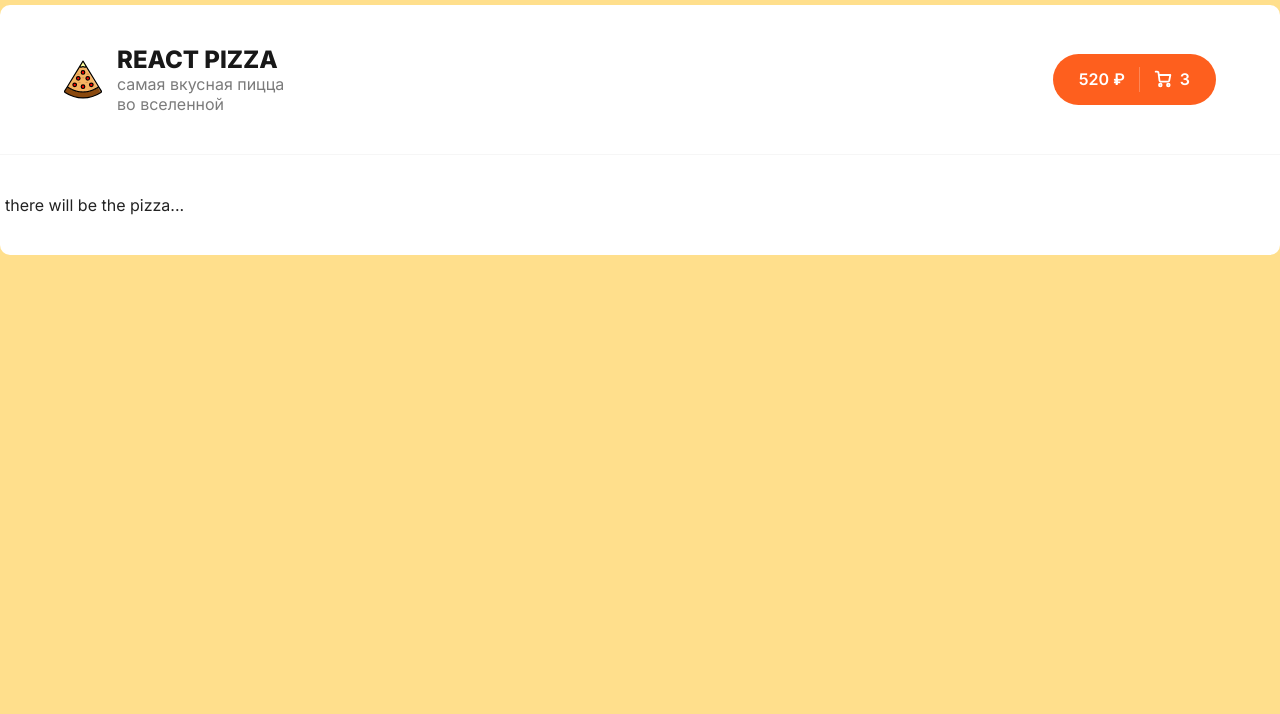
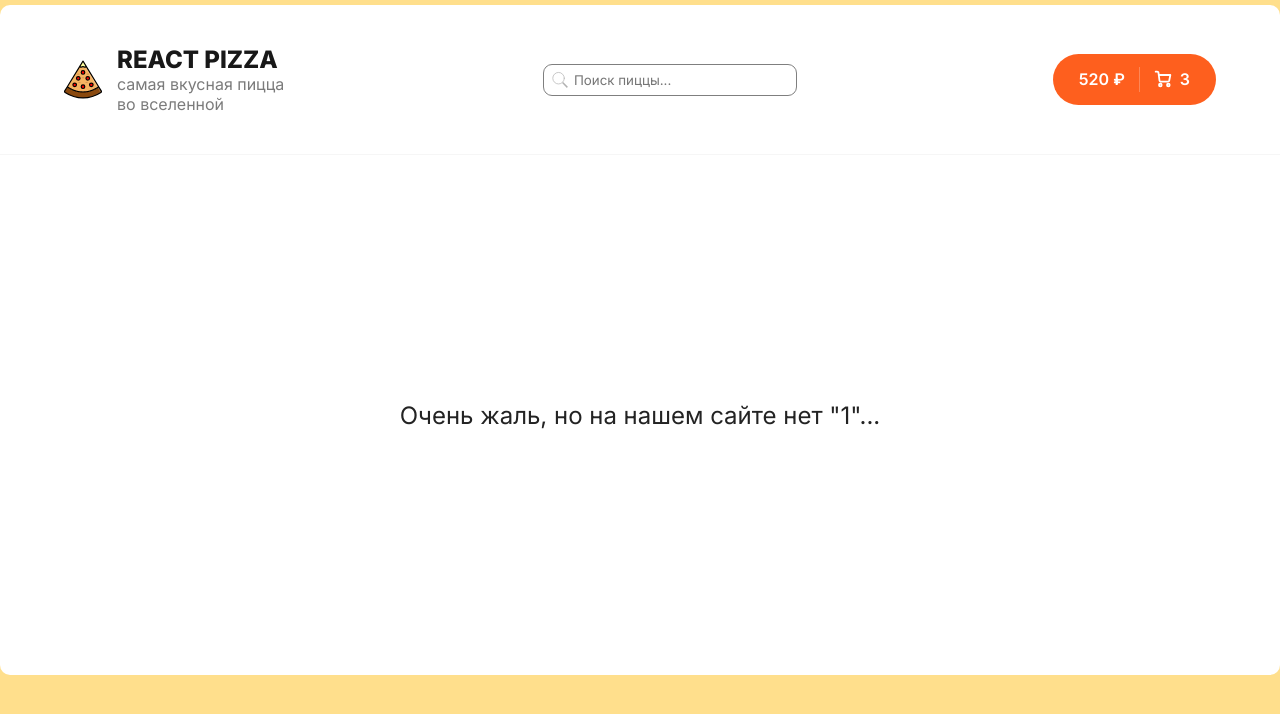
Before and after one commit to vic-samoylik-999/pizza-react-v2, a React (Vite) app: page /pizza/1 in a window 1280 px wide. Shown: the top 714 px of the page. Built offline with nearby package versions, Linux system fonts and the light colour scheme.

Commit message:
feat: change routing and add simple search

```diff
--- a/src/App.jsx
+++ b/src/App.jsx
@@ -1,18 +1,24 @@
 import React from 'react';
-import { Outlet } from 'react-router-dom';
+import { Routes, Route } from 'react-router-dom';
 
-import Header from './components/Header';
+import Layout from './components/Layout';
+import Home from './Pages/Home';
+import Cart from './Pages/Cart';
+import PizzaItself from './Pages/PizzaItself';
+import NotFound from './Pages/NotFound';
 
 import './scss/app.scss';
 
 function App() {
   return (
-    <div className="wrapper">
-      <Header />
-      <div className="content">
-        <Outlet />
-      </div>
-    </div>
+    <Routes>
+      <Route path="/" element={<Layout />}>
+        <Route index path="/" element={<Home />} />
+        <Route path="cart" element={<Cart />} />
+        <Route path=":slug" element={<PizzaItself />} />
+        <Route path="/*" element={<NotFound />} />
+      </Route>
+    </Routes>
   );
 }
 
--- a/src/Pages/Home.jsx
+++ b/src/Pages/Home.jsx
@@ -5,6 +5,7 @@ import Categories from '../components/Categories';
 import Sort from '../components/Sort';
 import PizzaBlock from '../components/PizzaBlock';
 import PizzaSkeleton from '../components/PizzaBlock/PizzaSkeleton';
+import { SearchContext } from '../components/Layout';
 
 function Home() {
   const [items, setItems] = React.useState([]);
@@ -13,6 +14,7 @@ function Home() {
   const [currentDropdownToggle, setDrodownToggle] = React.useState(false);
   const [currentSortChoice, setCurrentSortChoice] = React.useState(0);
   const [isAscendingOrder, setIsAscendingOrder] = React.useState(true);
+  const { searchValue } = React.useContext(SearchContext);
 
   const toggleStates = ['умолчанию', 'rating', 'price', 'title'];
 
@@ -40,6 +42,13 @@ function Home() {
     getData(url);
   }, [currentCategory, currentSortChoice, isAscendingOrder]);
 
+  const skeletons = [...new Array(8)].map(() => <PizzaSkeleton key={nanoid()} />);
+  const pizzas = searchValue
+    ? items
+        .filter((item) => item.title.toLowerCase().includes(searchValue.toLowerCase()))
+        .map((item) => <PizzaBlock key={nanoid()} {...item} />)
+    : items.map((item) => <PizzaBlock key={nanoid()} {...item} />);
+
   return (
     <div className="container">
       <div className="content__top">
@@ -55,11 +64,7 @@ function Home() {
         />
       </div>
       <h2 className="content__title">Все пиццы</h2>
-      <div className="content__items">
-        {isLoading
-          ? [...new Array(8)].map(() => <PizzaSkeleton key={nanoid()} />)
-          : items.map((item) => <PizzaBlock key={nanoid()} {...item} />)}
-      </div>
+      <div className="content__items">{isLoading ? skeletons : pizzas}</div>
     </div>
   );
 }
--- a/src/Pages/PizzaItself.jsx
+++ b/src/Pages/PizzaItself.jsx
@@ -1,17 +1,9 @@
 import React from 'react';
 
-import Header from '../components/Header';
 import PizzaItselfComponent from '../components/PizzaItselfComponent';
 
 function PizzaItself() {
-  return (
-    <div className="wrapper">
-      <Header />
-      <div className="content">
-        <PizzaItselfComponent />
-      </div>
-    </div>
-  );
+  return <PizzaItselfComponent />;
 }
 
 export default PizzaItself;
--- a/src/components/Header.jsx
+++ b/src/components/Header.jsx
@@ -1,8 +1,10 @@
 import React from 'react';
 import pizzaLogo from '../assets/img/pizza-logo.svg';
 import { Link } from 'react-router-dom';
+import SearchComponent from './SearchComponent/SearchComponent';
 
 function Header() {
+
   return (
     <div className="header">
       <div className="container">
@@ -15,6 +17,7 @@ function Header() {
             </div>
           </div>
         </Link>
+        <SearchComponent />
         <div className="header__cart">
           <Link to="/cart" className="button button--cart">
             <span>520 ₽</span>
--- /dev/null
+++ b/src/components/Layout.jsx
@@ -0,0 +1,25 @@
+import React from 'react';
+import { Outlet } from 'react-router-dom';
+
+import Header from './Header';
+
+const SearchContext = React.createContext();
+
+export default function Layout() {
+  const [searchValue, setSearchValue] = React.useState('');
+
+  return (
+    <>
+      <div className="wrapper">
+        <SearchContext.Provider value={{ searchValue, setSearchValue }}>
+          <Header />
+          <div className="content">
+            <Outlet />
+          </div>
+        </SearchContext.Provider>
+      </div>
+    </>
+  );
+}
+
+export { SearchContext };
--- a/src/components/PizzaBlock/index.jsx
+++ b/src/components/PizzaBlock/index.jsx
@@ -10,7 +10,7 @@ function PizzaBlock({ id, title, imageUrl, price, sizes, types }) {
 
   return (
     <div className="pizza-block">
-      <Link to={'/pizza/' + id}>
+      <Link to={'/' + id}>
         <img className="pizza-block__image" src={imageUrl} alt="Pizza" />
         <h4 className="pizza-block__title">{title}</h4>
       </Link>
--- /dev/null
+++ b/src/components/SearchComponent/SearchComponent.jsx
@@ -0,0 +1,37 @@
+import React from 'react';
+import { SearchContext } from '../Layout';
+
+import './SearchComponent.scss';
+import searchIcon from '../../assets/img/searchIcon.svg';
+import closeIcon from '../../assets/img/closeIcon.svg';
+
+function SearchComponent() {
+  const { searchValue, setSearchValue } = React.useContext(SearchContext);
+
+  const clearSearchField = () => {
+    setSearchValue('');
+  };
+
+  return (
+    <div className="header__search search">
+      <input
+        value={searchValue}
+        onChange={(event) => setSearchValue(event.target.value)}
+        name="search-input"
+        className="search__input"
+        placeholder="Поиск пиццы..."
+      />
+      <img className="search__loupe" src={searchIcon} alt="Search Icon" />
+      {searchValue && (
+        <img
+          className="search__close"
+          src={closeIcon}
+          alt="Close Icon"
+          onClick={() => clearSearchField()}
+        />
+      )}
+    </div>
+  );
+}
+
+export default SearchComponent;
--- /dev/null
+++ b/src/components/SearchComponent/SearchComponent.scss
@@ -0,0 +1,42 @@
+.search {
+    position: relative;
+    &__input {
+      outline: none;
+      height: 32px;
+      padding: 5px 30px;
+      border: thin solid #7f7f7f;
+      border-radius: 9px;
+      transition: .2s ease;
+      &:focus {
+        border-color: #191919;
+        transition: .2s ease;
+        box-shadow: 0 0 5px rgba(0,0,0, .2);
+        & + .search__loupe {
+          opacity: 1;
+        }
+      }
+    }
+
+    &__loupe {
+      position: absolute;
+      height: 18px;
+      width: 18px;
+      top: 7px;
+      left: 8px;
+      opacity: .3;
+      transition: 1.3 ease;
+    }
+
+    &__close {
+      position: absolute;
+      height: 18px;
+      width: 18px;
+      top: 7px;
+      right: 8px;
+      opacity: .3;
+      cursor: pointer;
+      &:hover {
+        opacity: .6;
+      }
+    }
+  }
--- a/src/main.jsx
+++ b/src/main.jsx
@@ -1,55 +1,51 @@
 import React from 'react';
 import ReactDOM from 'react-dom/client';
-import { createBrowserRouter, RouterProvider, Route, Link } from 'react-router-dom';
+import { BrowserRouter } from 'react-router-dom';
 
 import App from './App.jsx';
-import NotFound from './Pages/NotFound.jsx';
-import Cart from './Pages/Cart.jsx';
-import Home from './Pages/Home.jsx';
-import NotFoundComponent from './components/NotFoundComponent/index.jsx';
-import PizzaItself from './Pages/PizzaItself.jsx';
-import PizzaItselfComponent from './components/PizzaItselfComponent/index.jsx';
 
-const router = createBrowserRouter([
-  {
-    path: '/',
-    element: <App />,
-    errorElement: <NotFound />,
-    children: [
-      {
-        path: '/',
-        element: <Home />,
-      },
-      {
-        path: '/cart',
-        element: <Cart />,
-      },
-    ],
-  },
-  {
-    path: '/pizza/:id',
-    element: <PizzaItself />,
-  },
-  {
-    path: '*',
-    element: <App />,
-    children: [
-      {
-        path: '*',
-        element: <NotFound />,
-        children: [
-          {
-            path: '*',
-            element: <NotFoundComponent />,
-          },
-        ],
-      },
-    ],
-  },
-]);
+// const router = createBrowserRouter([
+//   {
+//     path: '/',
+//     element: <App />,
+//     errorElement: <NotFound />,
+//     children: [
+//       {
+//         path: '/',
+//         element: <Home />,
+//       },
+//       {
+//         path: '/cart',
+//         element: <Cart />,
+//       },
+//     ],
+//   },
+//   {
+//     path: '/pizza/:id',
+//     element: <PizzaItself />,
+//   },
+//   {
+//     path: '*',
+//     element: <App />,
+//     children: [
+//       {
+//         path: '*',
+//         element: <NotFound />,
+//         children: [
+//           {
+//             path: '*',
+//             element: <NotFoundComponent />,
+//           },
+//         ],
+//       },
+//     ],
+//   },
+// ]);
 
 ReactDOM.createRoot(document.getElementById('root')).render(
   <React.StrictMode>
-    <RouterProvider router={router} />
+    <BrowserRouter>
+      <App />
+    </BrowserRouter>
   </React.StrictMode>,
 );
```
Also changed, not shown: src/assets/img/closeIcon.svg (added), src/assets/img/searchIcon.svg (added).
